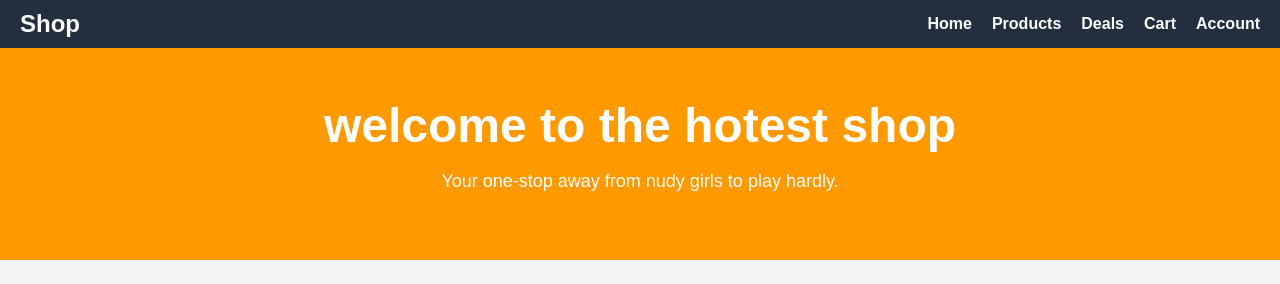
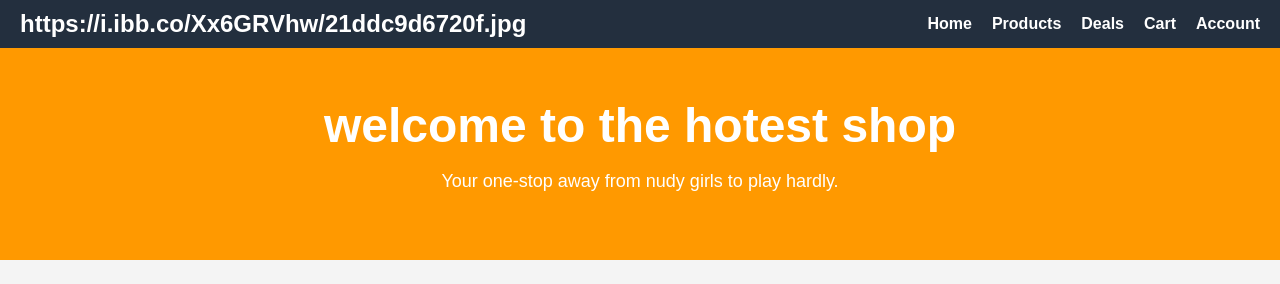
Before and after one commit to pratik-dcoder/Shop-, a plain HTML site: page index.html in a window 1280 px wide. Shown: the top 284 px of the page. Drawn offline with Linux system fonts and the light colour scheme.

Commit message:
Update index.html

```diff
--- a/index.html
+++ b/index.html
@@ -104,7 +104,7 @@
 <body>
     <!-- Header -->
     <header>
-        <div class="logo">Shop</div>
+        <div class="logo">https://i.ibb.co/Xx6GRVhw/21ddc9d6720f.jpg</div>
         <nav>
             <ul>
                 <li><a href="#">Home</a></li>
```
